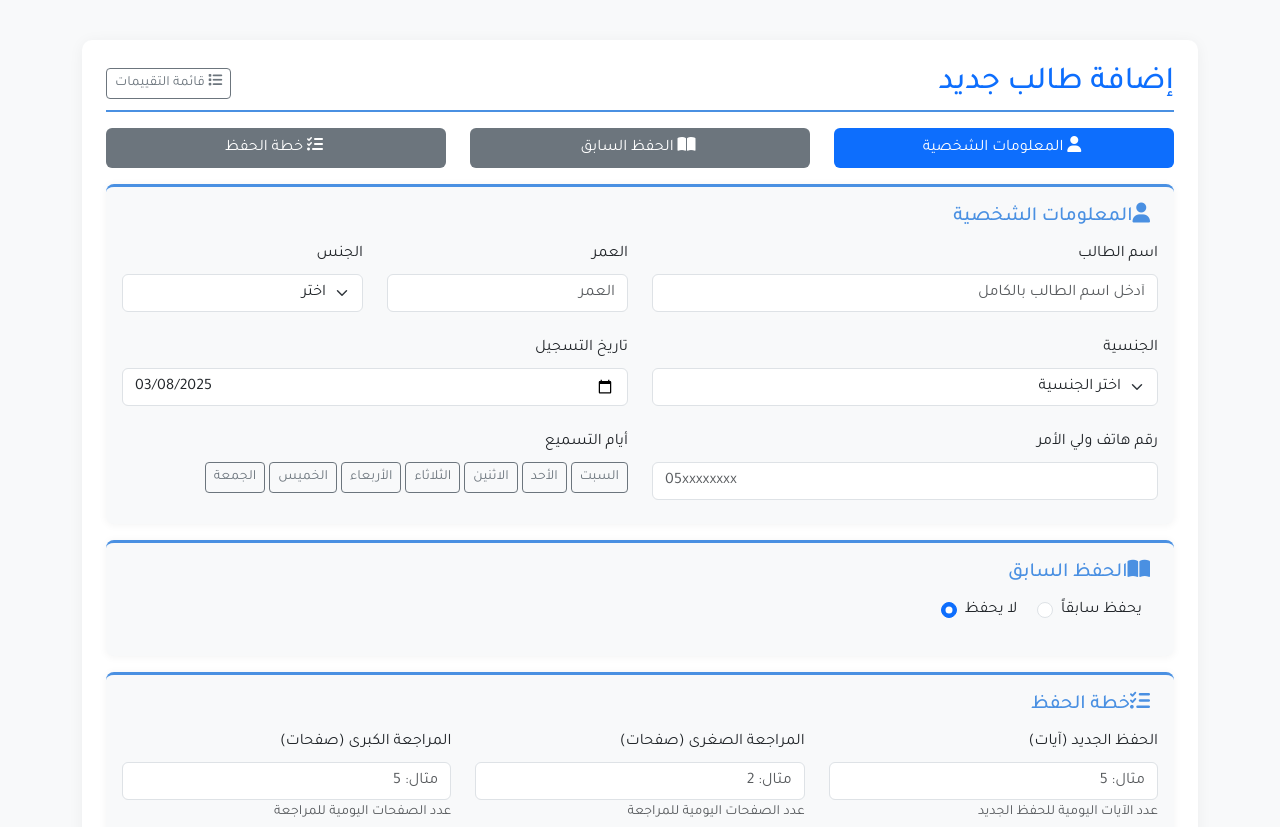
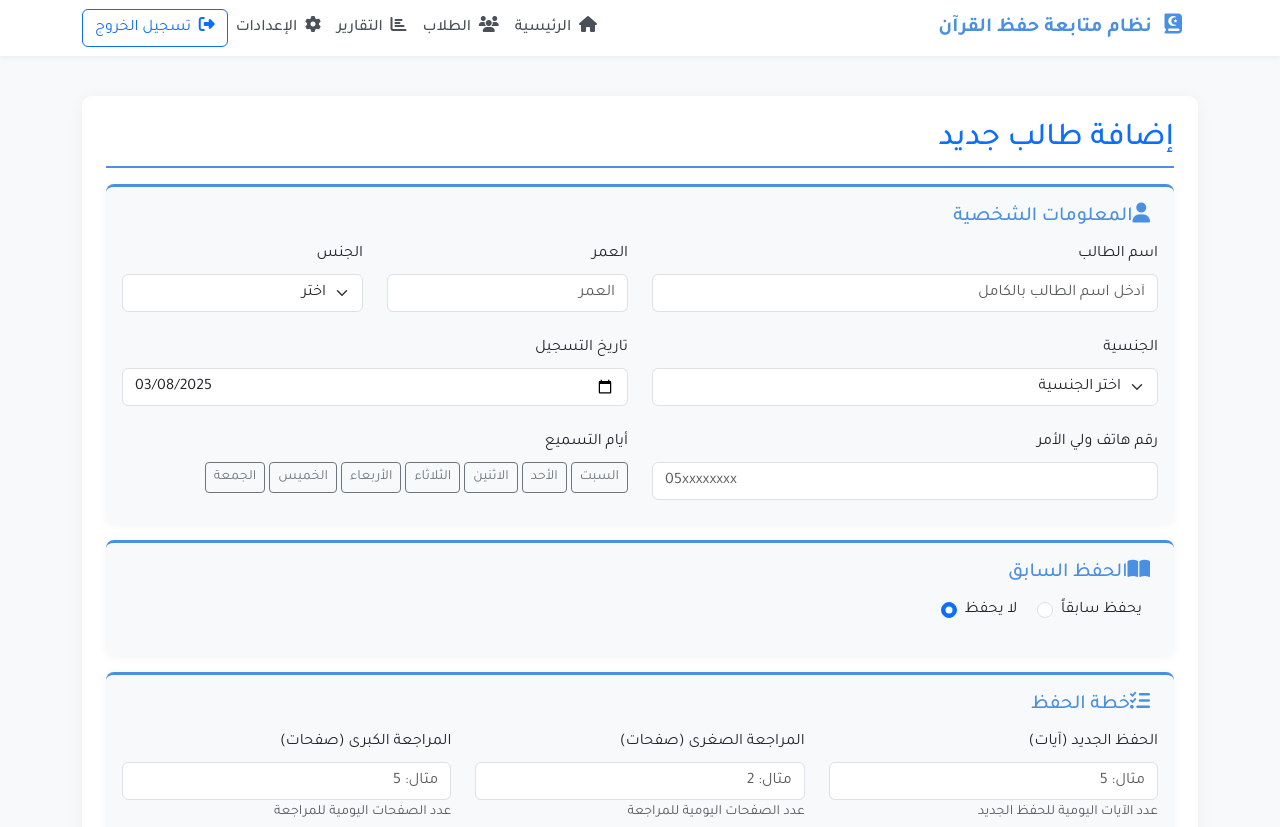
Before and after one commit to Akentar2001/QURAN-MEMORIZATION-PLAN-GENERATION-USING-ARTIFICIAL-INTELLIGENCE, a plain HTML site: page Codes/FrontEndPages/add-Student.html in a window 1280 px wide. Shown: the top 827 px of the page. Drawn offline with nearby package versions, Linux system fonts and the light colour scheme.

Commit message:
NavBarFiles

```diff
--- a/Codes/FrontEndPages/add-Student.html
+++ b/Codes/FrontEndPages/add-Student.html
@@ -8,6 +8,9 @@
     <link href="https://cdn.jsdelivr.net/npm/bootstrap@5.3.0/dist/css/bootstrap.min.css" rel="stylesheet">
     <link href="https://cdnjs.cloudflare.com/ajax/libs/font-awesome/6.4.0/css/all.min.css" rel="stylesheet">
     <link href="https://fonts.googleapis.com/css2?family=Tajawal:wght@300;400;500;700&display=swap" rel="stylesheet">
+
+    <link rel="stylesheet" href="shared/nav.css">
+    <script src="shared/loadNav.js"></script>
     <style>
         body {
             font-family: 'Tajawal', sans-serif;
@@ -60,33 +63,13 @@
 </head>
 
 <body>
+    <div id="nav-placeholder"></div>
+    <!-- Main Content -->
     <div class="container py-3">
         <div class="main-container">
             <!-- Header -->
             <div class="container-header d-flex justify-content-between align-items-center">
                 <h2 class="text-primary m-0">إضافة طالب جديد</h2>
-                <a href="StudentEvaluation.html" class="btn btn-sm btn-outline-secondary">
-                    <i class="fas fa-list"></i> قائمة التقييمات
-                </a>
-            </div>
-
-            <!-- Progress Steps -->
-            <div class="row mb-3 text-center">
-                <div class="col-md-4">
-                    <div class="p-2 bg-primary text-white rounded">
-                        <i class="fas fa-user me-1"></i> المعلومات الشخصية
-                    </div>
-                </div>
-                <div class="col-md-4">
-                    <div class="p-2 bg-secondary text-white rounded">
-                        <i class="fas fa-book-open me-1"></i> الحفظ السابق
-                    </div>
-                </div>
-                <div class="col-md-4">
-                    <div class="p-2 bg-secondary text-white rounded">
-                        <i class="fas fa-tasks me-1"></i> خطة الحفظ
-                    </div>
-                </div>
             </div>
 
             <!-- Form -->
@@ -300,6 +283,9 @@
 
     <script src="https://cdnjs.cloudflare.com/ajax/libs/jquery/3.6.0/jquery.min.js"></script>
     <script src="https://cdn.jsdelivr.net/npm/bootstrap@5.3.0/dist/js/bootstrap.bundle.min.js"></script>
+    <!-- Navigation Script -->
+
+    <!-- Your existing scripts -->
     <script>
         // Surah list - complete list of all 114 Surahs
         const surahs = [
--- /dev/null
+++ b/Codes/FrontEndPages/shared/loadNav.js
@@ -0,0 +1,40 @@
+(function() {
+    'use strict';
+    document.addEventListener('DOMContentLoaded', function() {
+        const navHTML = `
+            <nav class="navbar navbar-expand-lg navbar-light">
+                <div class="container">
+                    <a class="navbar-brand" href="#">
+                        <i class="fas fa-book-quran ms-2"></i>
+                        نظام متابعة حفظ القرآن
+                    </a>
+                    <button class="navbar-toggler" type="button" data-bs-toggle="collapse" data-bs-target="#navbarNav">
+                        <span class="navbar-toggler-icon"></span>
+                    </button>
+                    <div class="collapse navbar-collapse" id="navbarNav">
+                        <ul class="navbar-nav me-auto mb-2 mb-lg-0">
+                            <li class="nav-item">
+                                <a class="nav-link" href="index.html"><i class="fas fa-home ms-1"></i> الرئيسية</a>
+                            </li>
+                            <li class="nav-item">
+                                <a class="nav-link" href="simple.html"><i class="fas fa-users ms-1"></i> الطلاب</a>
+                            </li>
+                            <li class="nav-item">
+                                <a class="nav-link" href="reports.html"><i class="fas fa-chart-bar ms-1"></i> التقارير</a>
+                            </li>
+                            <li class="nav-item">
+                                <a class="nav-link" href="settings.html"><i class="fas fa-cog ms-1"></i> الإعدادات</a>
+                            </li>
+                        </ul>
+                        <div class="d-flex">
+                            <a href="#" class="btn btn-outline-primary">
+                                <i class="fas fa-sign-out-alt ms-1"></i> تسجيل الخروج
+                            </a>
+                        </div>
+                    </div>
+                </div>
+            </nav>
+        `;
+        document.getElementById('nav-placeholder').innerHTML = navHTML;
+    });
+})();
--- /dev/null
+++ b/Codes/FrontEndPages/shared/nav.css
@@ -0,0 +1,19 @@
+.navbar {
+    background-color: white;
+    box-shadow: 0 2px 5px rgba(0, 0, 0, 0.05);
+}
+
+.navbar-brand {
+    font-weight: 700;
+    color: #4a90e2;
+}
+
+.nav-link {
+    color: #495057;
+    font-weight: 500;
+}
+
+.nav-link:hover,
+.nav-link.active {
+    color: #4a90e2;
+}
```
Also changed, not shown: Codes/FrontEndPages/StudentEvaluation.html (+6 -0 lines), Codes/FrontEndPages/shared/nav.html (added, +47 -0 lines), Codes/FrontEndPages/simple.html (+5 -33 lines), Codes/FrontEndPages/student-plan.html (+4 -44 lines).
